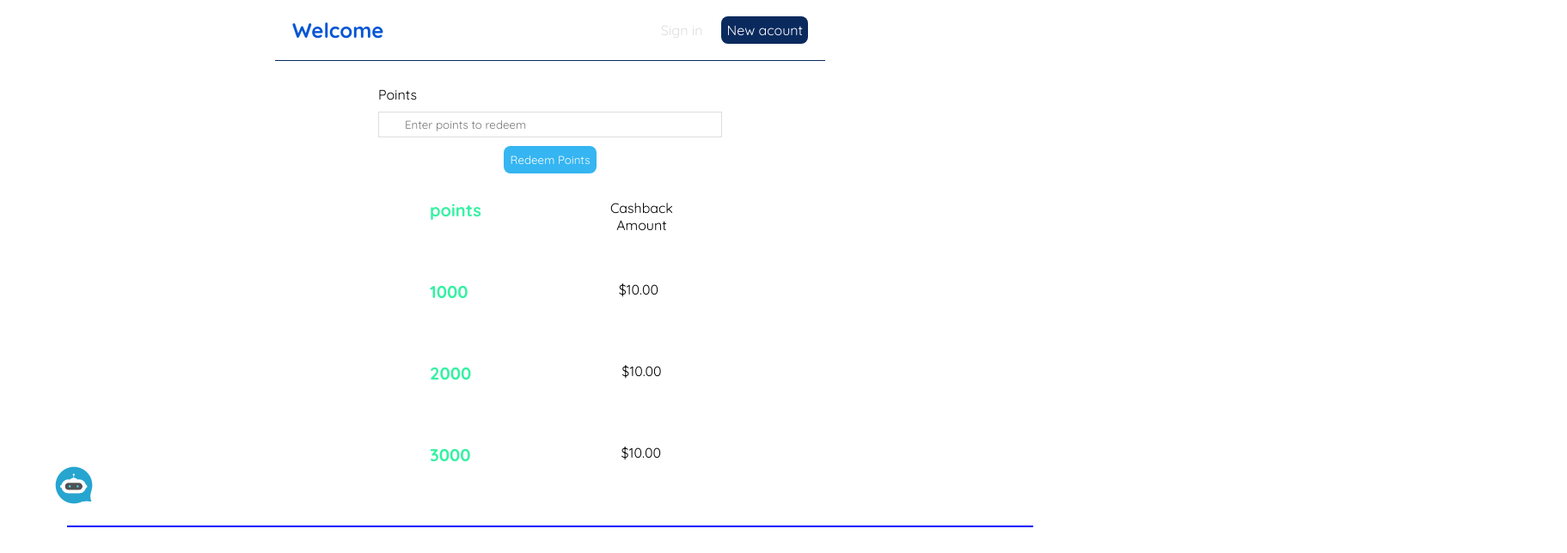
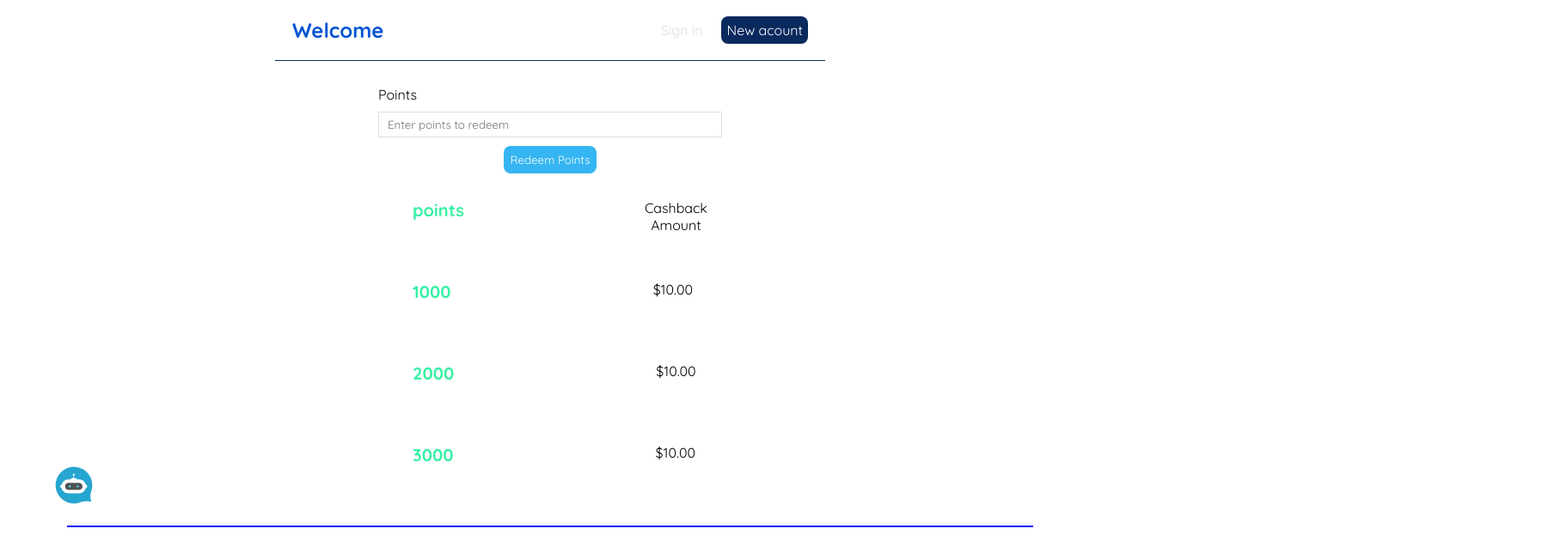
Before and after one commit to malekelkssas/Bank-system-UI-React, a React (Create React App) app: page /Points in a window 1280 px wide. Shown: the top 644 px of the page at 86% size, 1823 px wide, since content can reach past the window. Built offline with nearby package versions, Linux system fonts and the light colour scheme.

Commit message:
finishing Bills pages

```diff
--- a/src/App.js
+++ b/src/App.js
@@ -7,6 +7,7 @@ import Main from "./mainPage/main";
 import MainForms from "./mainPage/components/mainPageForms";
 import View from "./mainPage/components/view";
 import Points from "./mainPage/components/points";
+import Bills from "./mainPage/components/bills";
 import { useHistory } from "react-router-dom";
 import ContactUs from "./fixed/contact";
 
@@ -51,6 +52,10 @@ function App() {
               <Points />
             </Route>
 
+            <Route exact path = '/Bills'>
+              <Bills />
+            </Route>
+
         </Switch>
 
         <Chatbot />
--- a/src/fixed/chatbot.js
+++ b/src/fixed/chatbot.js
@@ -20,8 +20,6 @@ const Chatbot = (props) => {
     tmp.push({name:'user',mass:title})
     setTitle('');
     setFormData(tmp);
-
-    console.log(formData,e.target.value);
   }
 
     return (
--- a/src/index.css
+++ b/src/index.css
@@ -463,9 +463,15 @@ padding:2px 0 0 0;
 .blog-preview h2 {
   font-size: 20px;
   color: rgb(112, 216, 152);
-  margin-bottom: 10px;
+  margin: 0 0 0 30px;
+  /* margin-bottom: 10px;
   margin-right: 150px;
-  margin-left: 50px;
+  margin-left: 50px; */
+}
+
+.blog-preview p {
+  margin-left: 210px;
+  /* Add left margin between h2 and p */
 }
 
 .createPoints {
@@ -490,7 +496,7 @@ padding:2px 0 0 0;
 .createPoints textarea,
 .createPoints select {
   width: 100%;
-  padding: 6px 30px;
+  padding: 6px 10px;
   margin: 10px 0;
   border: 1px solid #ddd;
   box-sizing: border-box;
--- /dev/null
+++ b/src/mainPage/components/bills.js
@@ -0,0 +1,80 @@
+import { useLocation } from 'react-router-dom';
+import { useState } from 'react';
+
+const Bills = () => {
+
+    const location = useLocation();
+    const { choose } = location.state;
+    const [amountval, setAmount] = useState('');
+    const [selected, setSelected] = useState('');
+    let billNumber = 3;
+    const [billArr, setBill] = useState(
+        [{
+            Bill:'Bill1',
+            Amount:"$10.00"
+        },
+        {
+            Bill:'Bill2',
+            Amount:"$10.00"
+        },
+        {
+            Bill:'Bill3',
+            Amount:"$10.00"
+        }]
+    );
+
+    const handlesubmit = (e)=>{
+        e.preventDefault();
+        console.log("i am here");
+        let tmp = billArr;
+        tmp.push({Bill:selected,Amount:"$"+parseFloat(amountval)});
+        setBill(tmp);
+        setAmount("");
+    }
+
+
+
+
+
+
+    return (
+        <div className="createPoints">
+                <form  onSubmit={handlesubmit}>
+                <label>Select Bill</label>
+                <select id="bill-select" name="bill-select" onChange={e => setSelected(e.target.value)}>
+                    <option value="bill-1">Water Bill - $100.00</option>
+                    <option value="bill-2">Electricity Bill - $50.00</option>
+                    <option value="bill-3">Phone Bill - $70.00</option>
+                </select>
+
+                <label>Payment Amount</label>
+                <input
+                    type="number"
+                    placeholder="Enter payment amount"
+                    onChange={(e)=>setAmount(e.target.value)}
+                    required
+                />
+                <button>Pay Bills</button>
+            </form>
+
+                <div className="blog-list">
+                    <div className="blog-preview">
+                            <h2>{ "Bill"} </h2>
+                            <p  style={{paddingRight:"1000px"}}>{ "Amount" } </p>
+                    </div>
+                        {
+
+                         billArr.map((item, index) =>(
+                            <div className="blog-preview" key={index}>
+                            <h2 style={{paddingRight:"25px"}}>{ item.Bill } </h2>
+                            <p style={{justifyItems:"end"}}>{ item.Amount } </p>
+                        </div>
+                            ) )
+
+                        }
+                </div>
+        </div>
+     );
+}
+
+export default Bills;
--- a/src/mainPage/components/button.js
+++ b/src/mainPage/components/button.js
@@ -71,6 +71,19 @@ const Button = (props) => {
       }
     }
 
+    if(!ans)
+    {
+      if(props.buttonText == "Pay Credit Card Bills"){
+        ans = true;
+        history.push("/Bills",{choose:true});
+    }
+    else if(props.buttonText == "Pay Bills"){
+      ans = true;
+      history.push("/Bills",{choose:false});
+    }
+  }
+
+
   }
 
     return (
--- a/src/mainPage/components/points.js
+++ b/src/mainPage/components/points.js
@@ -5,23 +5,30 @@ const Points = () => {
 
     const [pointsarr, setpoints] = useState(
         [{
-            points:1000,
+            points:'1000',
             cachBack:"$10.00"
         },
         {
-            points:2000,
+            points:'2000',
             cachBack:"$10.00"
         },
         {
-            points:3000,
+            points:'3000',
             cachBack:"$10.00"
         }]
     );
 
+    const complete = (str) =>{
+        while(str.length != 4){
+            str += " ";
+        }
+        return str;
+    }
+
     const handlesubmit = (e) =>{
         e.preventDefault();
         let tmp = pointsarr;
-        tmp.push({points:parseInt(pointsInput),cachBack:"$10.00"});
+        tmp.push({points:complete(pointsInput),cachBack:"$10.00"});
         setpoints(tmp);
         setInpoints('');
         console.log("here",pointsarr);
@@ -47,7 +54,7 @@ const Points = () => {
             pointsarr.map((item, index) =>(
                     <div className="blog-preview" key={index}>
                         <h2 style={{paddingRight:"25px"}}>{ item.points } </h2>
-                        <p>{ item.cachBack } </p>
+                        <p style={{justifyItems:"end"}}>{ item.cachBack } </p>
                     </div>
                 ) )
             }
--- a/src/startPage/form.js
+++ b/src/startPage/form.js
@@ -2,9 +2,6 @@ import { useHistory } from "react-router-dom";
 import { useEffect } from "react";
 const Form = (props) => {
 
-    useEffect(()=>{
-        console.log(props.fourth);
-    });
     const history = useHistory();
     const handleSubmit = () => {
         history.push('/'+props.fourth);
```
